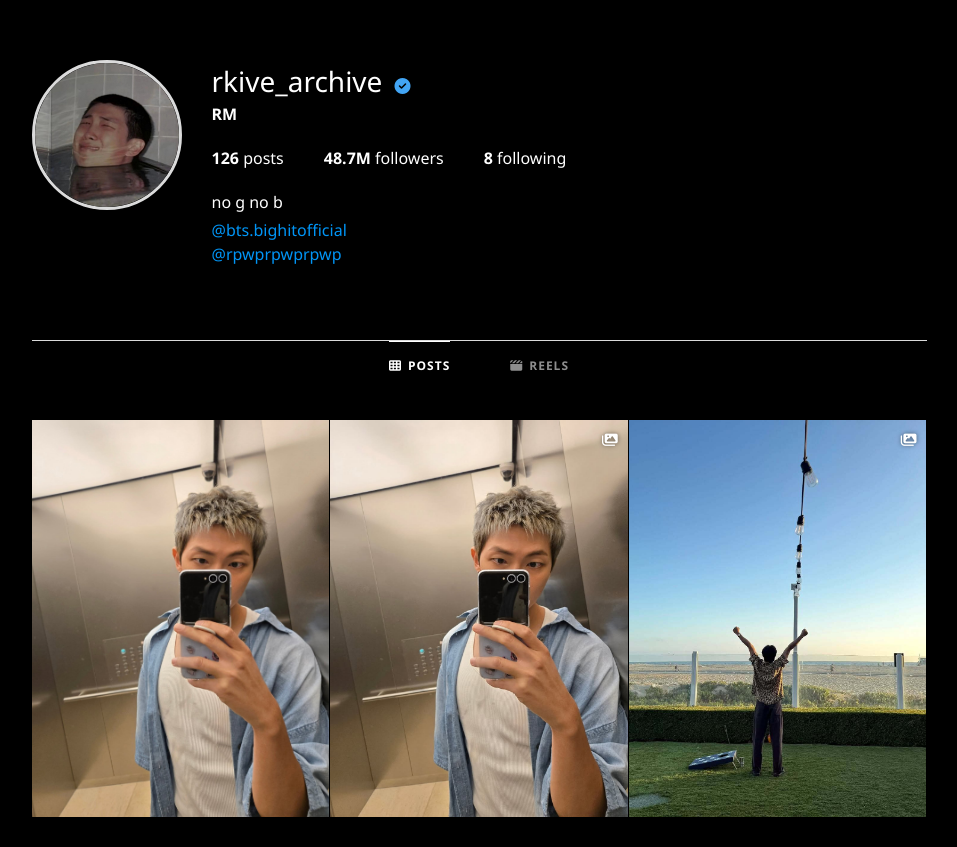
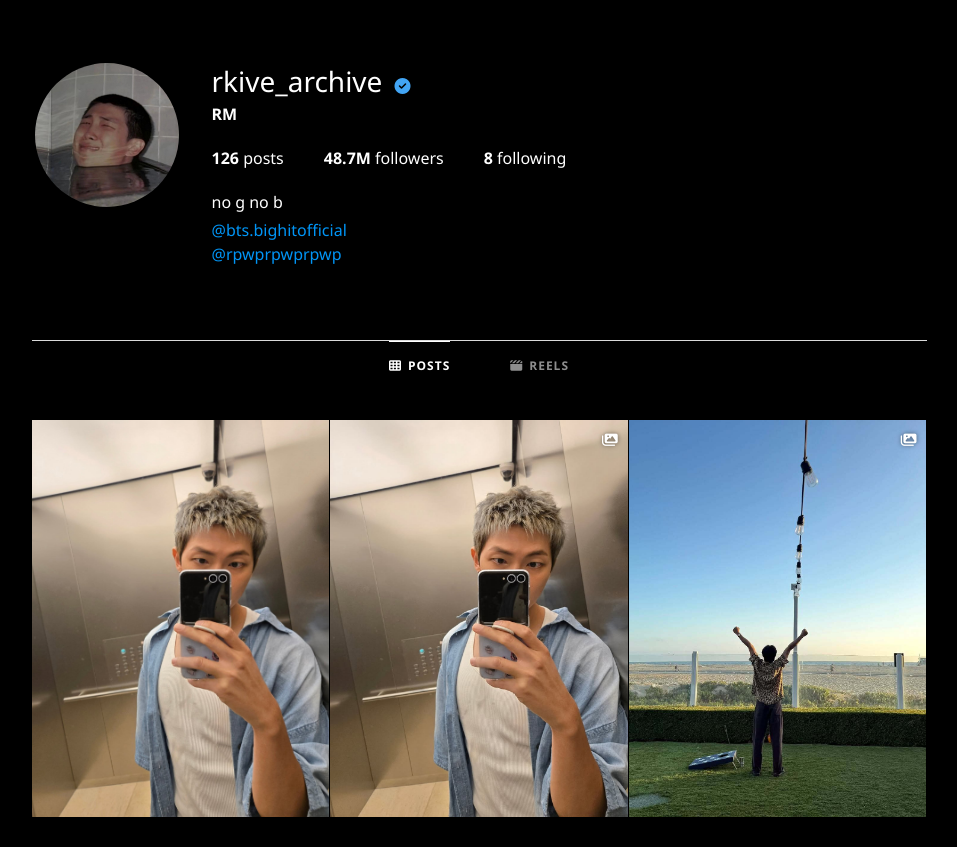
Before and after one commit to baberaham94/testweb, a plain HTML site: page index.html in a window 1280 px wide. Shown: the whole page, without its empty margins (161-1118 px from the left). Drawn offline with Linux system fonts and the light colour scheme.

Commit message:
Update index.html

```diff
--- a/index.html
+++ b/index.html
@@ -57,7 +57,7 @@
             border-radius: 50%;
             margin-right: 30px;
             object-fit: cover;
-            border: 3px solid #dbdbdb;
+            border: 3px solid #000000;
         }
 
         .profile-info {
```
